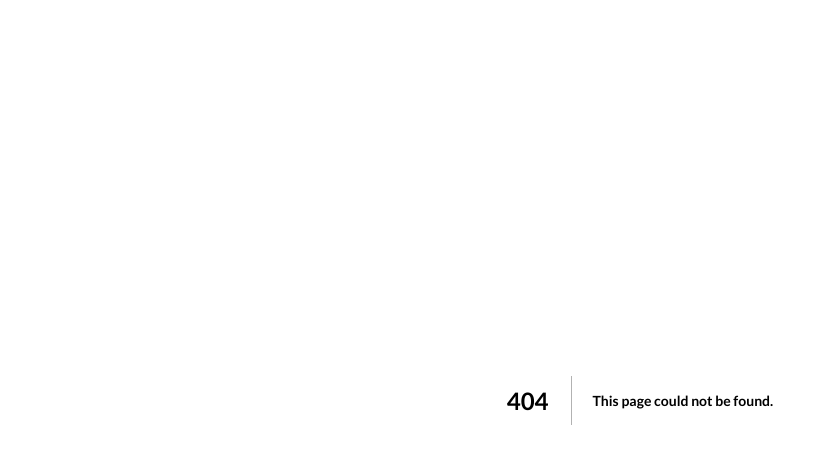
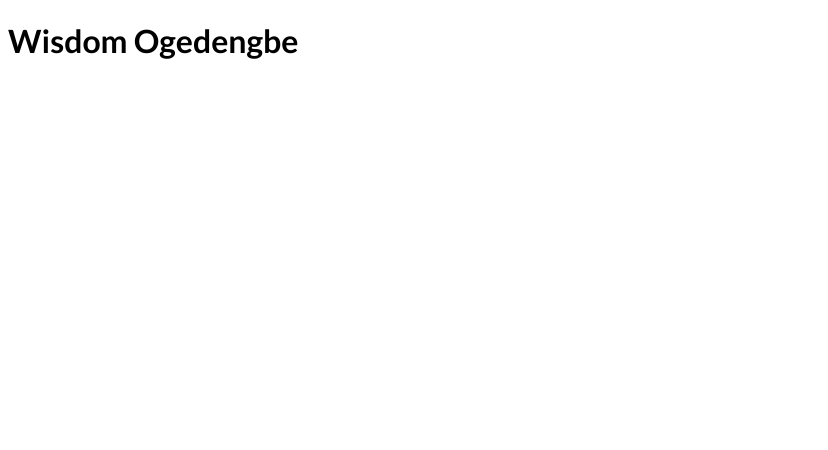
Before and after one commit to ogedengbewisdom/preRenderingPage, a Next.js app: page /userProfile in a window 1280 px wide. Before the commit this address had no page. Shown: the top 450 px of the page, without its empty margins (0-828 px from the left). Built offline with nearby package versions, Linux system fonts and the light colour scheme.

Commit message:
using getServerSideProps

```diff
--- /dev/null
+++ b/pages/userProfile.js
@@ -0,0 +1,15 @@
+
+const UserProfilePage = (props) => {
+    const {username} = props
+    return <h1>{username}</h1>
+};
+
+export const getServerSideProps = (context) => {
+    return {
+        props: {
+            username: "Wisdom Ogedengbe"
+        }
+    }
+};
+
+export default UserProfilePage;
```
